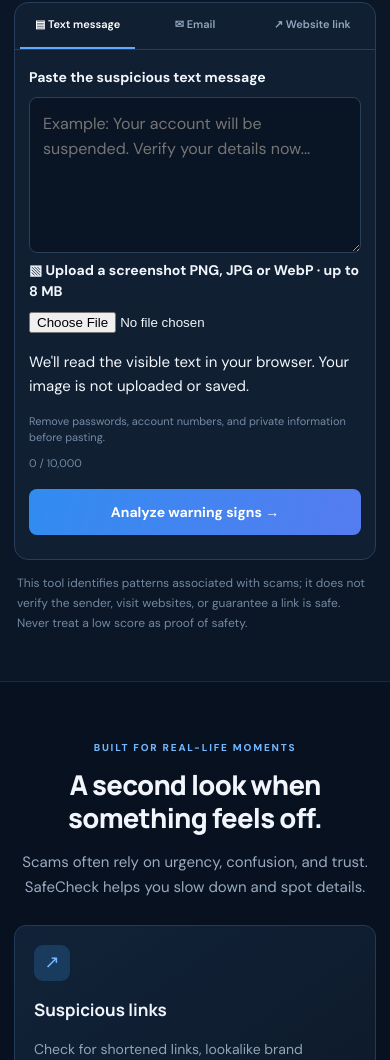
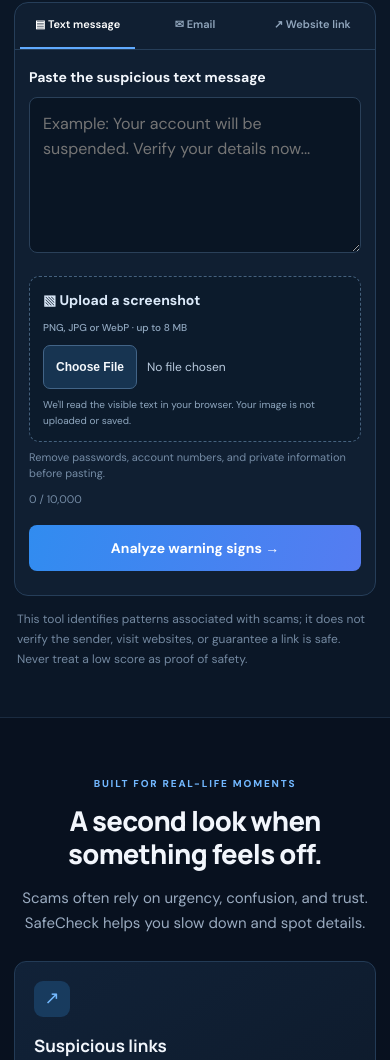
Before and after one commit to mexiaeon/safecheck-ai, a plain HTML site: page index.html in a window 390 px wide. Shown: the part 1126-2186 px from the top of the page. Drawn offline with Linux system fonts and the light colour scheme; no server answers.

Commit message:
Style screenshot upload controls for mobile and desktop

```diff
--- a/styles.css
+++ b/styles.css
@@ -134,3 +134,12 @@
   .language-switch a { padding: 4px 5px; }
   .tab { font-size: 10px; }
 }
+
+/* Screenshot upload and OCR controls */
+.upload-panel{margin:16px 0 8px;padding:14px;border:1px dashed #45617e;border-radius:10px;background:#0c1b2c}
+.upload-label{display:flex!important;align-items:center;gap:10px;flex-wrap:wrap;color:#dceafa!important;font-size:13px!important;font-weight:700;cursor:pointer}
+.upload-label span{font-size:10px;font-weight:500;color:#91a8c0}
+.screenshot-file{display:block;width:100%;margin-top:10px;color:#b9cadd;font:12px 'DM Sans',sans-serif}
+.screenshot-file::file-selector-button{min-height:40px;margin-right:10px;padding:8px 12px;border:1px solid #426487;border-radius:7px;background:#173451;color:#f4f8fc;font-weight:700;cursor:pointer}
+.upload-help{margin:8px 0 0!important;color:#8fa7bf!important;font-size:10px!important;line-height:1.55}
+@media(max-width:740px){.upload-panel{padding:13px}.upload-label{font-size:14px!important}.screenshot-file{font-size:12px}.screenshot-file::file-selector-button{min-height:44px}}
```
